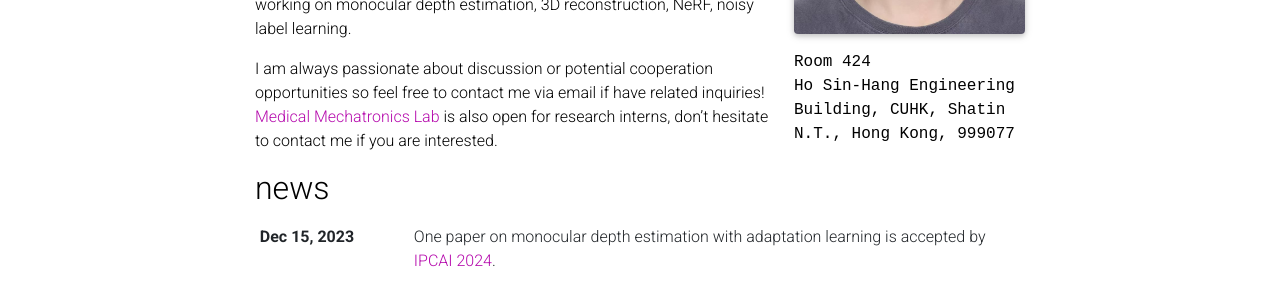
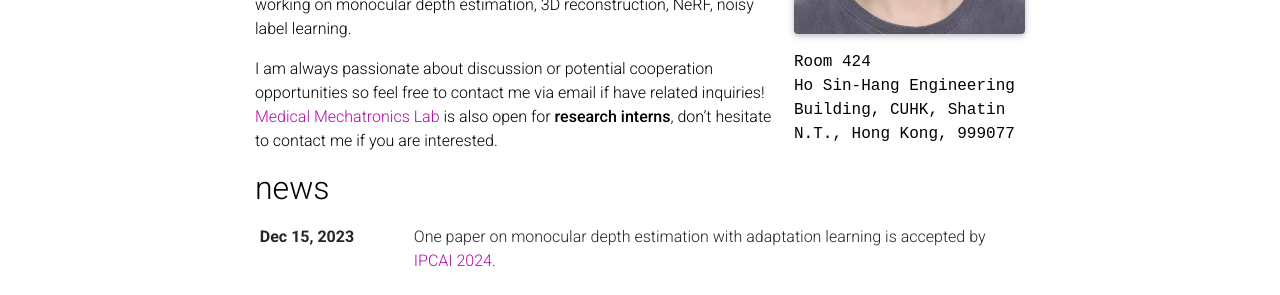
Before and after one commit to BeileiCui/beileicui.github.io, a Jekyll site: the page built from _pages/about.md, in a window 1280 px wide and 1377 px high. Shown: the part 464-759 px from the top of the window. Built offline with Jekyll 4.4.1, drawn with Linux system fonts in a browser that asks for light colours; full-size pictures stand in for the smaller copies a plugin makes; comment, search, counter and statistics services are not loaded; a style sheet for code colours, icons or effects is not loaded.

```diff
--- a/_pages/about.md
+++ b/_pages/about.md
@@ -23,4 +23,4 @@ I am currently a Ph.D student at [Medical Mechatronics Lab](http://www.labren.or
 
 My research interests include artificial intelligent applications in medical image analysis, robotic perception and robotic navigation. I am recently working on monocular depth estimation, 3D reconstruction, NeRF, noisy label learning.
 
-I am always passionate about discussion or potential cooperation opportunities so feel free to contact me via email if have related inquiries! [Medical Mechatronics Lab](http://www.labren.org/mm/) is also open for research interns, don't hesitate to contact me if you are interested.
+I am always passionate about discussion or potential cooperation opportunities so feel free to contact me via email if have related inquiries! [Medical Mechatronics Lab](http://www.labren.org/mm/) is also open for __research interns__, don't hesitate to contact me if you are interested.
```
